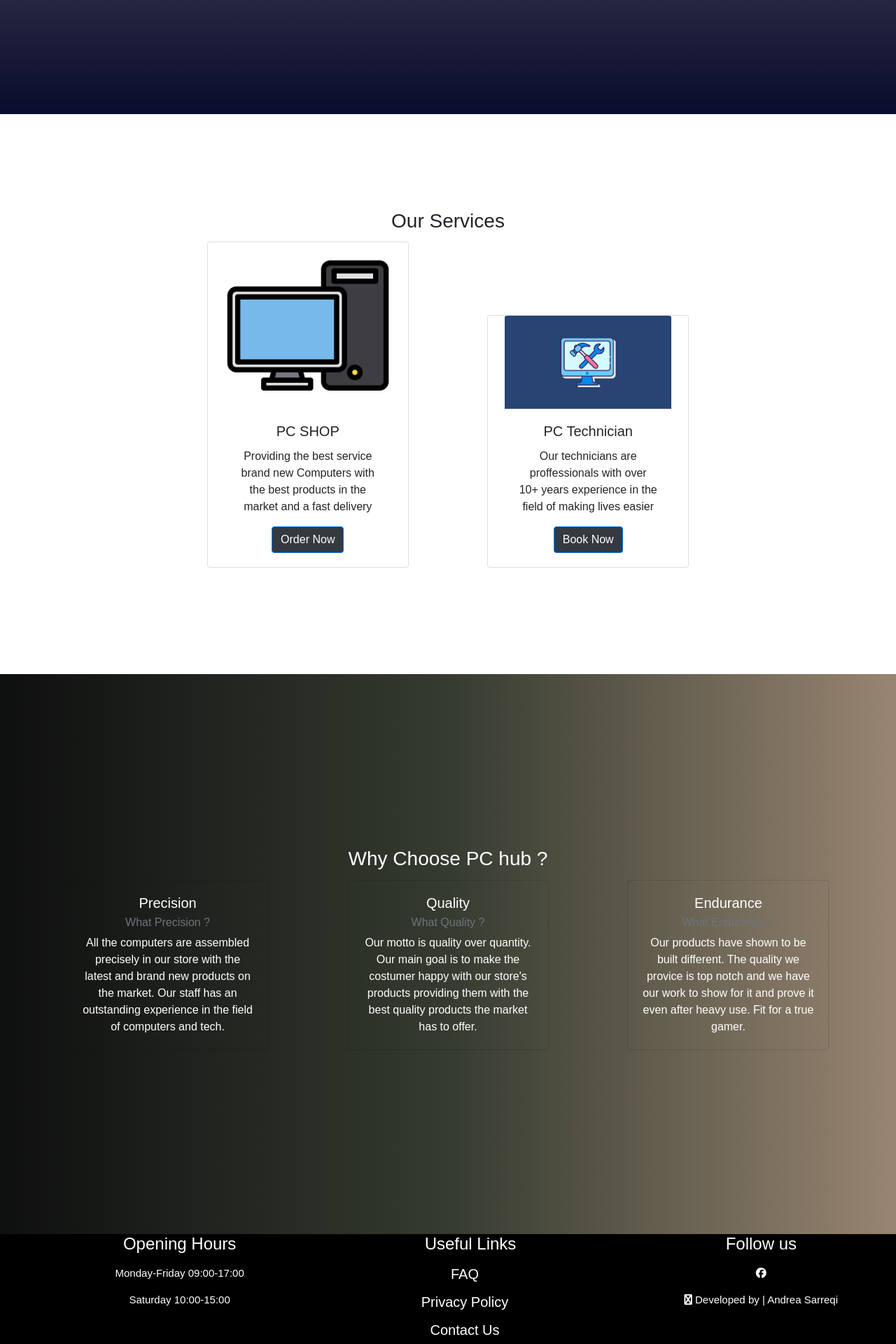
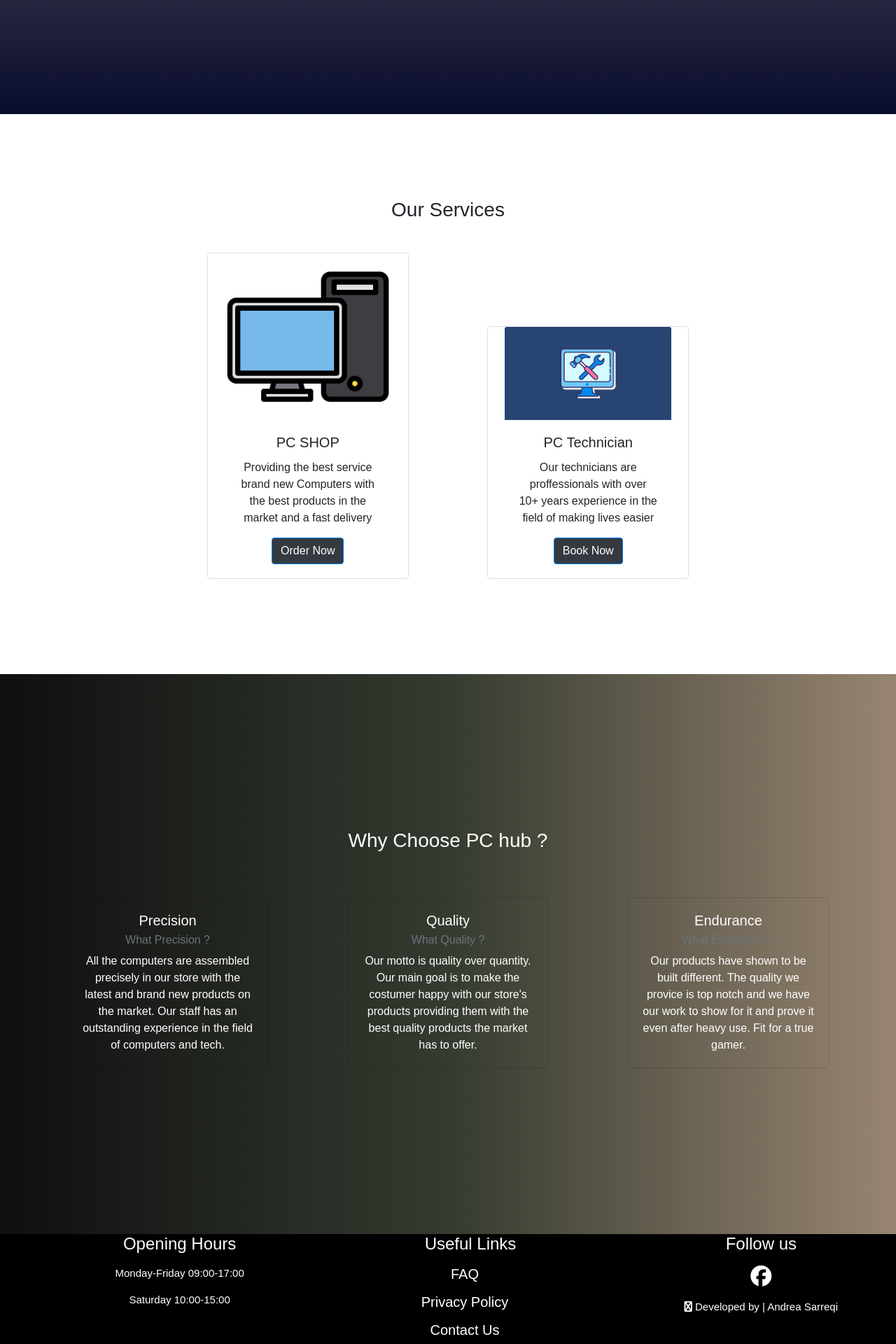
Before and after one commit to andreasarreqi/PcHub, a Django app: page / in a window 1280 px wide. Shown: the part 717-2637 px from the top of the page at 70% size. Run offline with Django 3.2, Linux system fonts and the light colour scheme; some libraries are stand-ins or nearby versions.

Commit message:
Refactoring minor css code, adding margin bottom to h3 and adding html comments

```diff
--- a/home/templates/home/index.html
+++ b/home/templates/home/index.html
@@ -3,6 +3,7 @@
 
 
 {% block content %}
+<!--First section of a page containing the main header-->
 <section class="first-section">
     <div class="slide-in-top kenburns-top slide-1">
         <h1>Enhance your gaming performance with us</h1>
@@ -12,12 +13,13 @@
     </div>
 </section>
 
+<!--Second section of the page containing cards of our services-->
 <section class="second-section ">
     <div class="slide-in-left ">
         <h3> Our Services</h3>
         <ul class="list-inline list-inline-horizontal-lg">
             <li class="list-inline-item">
-
+                <!--PC shop card-->
                 <div class="card px-4" style="width: 18rem;">
                     <img class="card-img-top" src="/media/pc_image_test.png" alt="Card image cap">
                     <div class="card-body">
@@ -28,7 +30,7 @@
                     </div>
                 </div>
             </li>
-
+            <!--PC technician card-->
             <li class="list-inline-item">
                 <div class="card px-4" style="width: 18rem;">
                     <img class="card-img-top" src="/media/pc_fix_image.png" alt="Card image cap">
@@ -40,17 +42,17 @@
                     </div>
                 </div>
             </li>
-
-
         </ul>
     </div>
 </section>
 
-<section class="fourth-section">
+<!--Third section of the page containing the WHy choose us  content-->
+<section class="third-section">
     <div class="slide-in-left">
         <h3> Why Choose PC hub ?</h3>
         <ul class="list-inline list-inline-horizontal-lg">
             <li class="list-inline-item">
+                <!--First card containing the Precision content-->
                 <div class="card " style="width: 18rem;">
                     <div class="card-body">
                         <h5 class="card-title">Precision</h5>
@@ -64,6 +66,7 @@
             </li>
             <li class="list-inline-item">
                 <div class="card " style="width: 18rem;">
+                    <!--First card containing the Quality content-->
                     <div class="card-body">
                         <h5 class="card-title">Quality</h5>
                         <h6 class="card-subtitle mb-2 text-muted"> What Quality ?</h6>
@@ -77,6 +80,7 @@
             <li class="list-inline-item">
                 <div class="card" style="width: 18rem;">
                     <div class="card-body">
+                        <!--First card containing the Endurance content-->
                         <h5 class="card-title">Endurance</h5>
                         <h6 class="card-subtitle mb-2 text-muted"> What Endurance ?</h6>
                         <p class="card-text">Our products have shown to be built different. The quality we provice is
--- a/static/css/base.css
+++ b/static/css/base.css
@@ -26,7 +26,9 @@ main {
     box-sizing: border-box;
     width: 100%;
 }
-
+span i {
+    font-size: 30px;
+}
 a {
     text-decoration: none;
     color: white;
@@ -37,6 +39,9 @@ a:hover {
 }
 
 /*-----------------------------------  Section styling styling*/
+section h3 {
+    margin-bottom: 5%;
+}
 
 .first-section {
     display: flex;
@@ -46,7 +51,6 @@ a:hover {
     background: linear-gradient(#988a8a, #090c2d);
     color: white;
     height: 100vh;
-
 }
 
 .second-section {
@@ -58,15 +62,6 @@ a:hover {
 }
 
 .third-section {
-    display: flex;
-    justify-content: center;
-    align-items: center;
-    text-align: center;
-    background: linear-gradient(0.25turn, #757ff0, #70786a, #785633);
-    height: 100vh;
-}
-
-.fourth-section {
     display: flex;
     justify-content: center;
     align-items: center;
```
